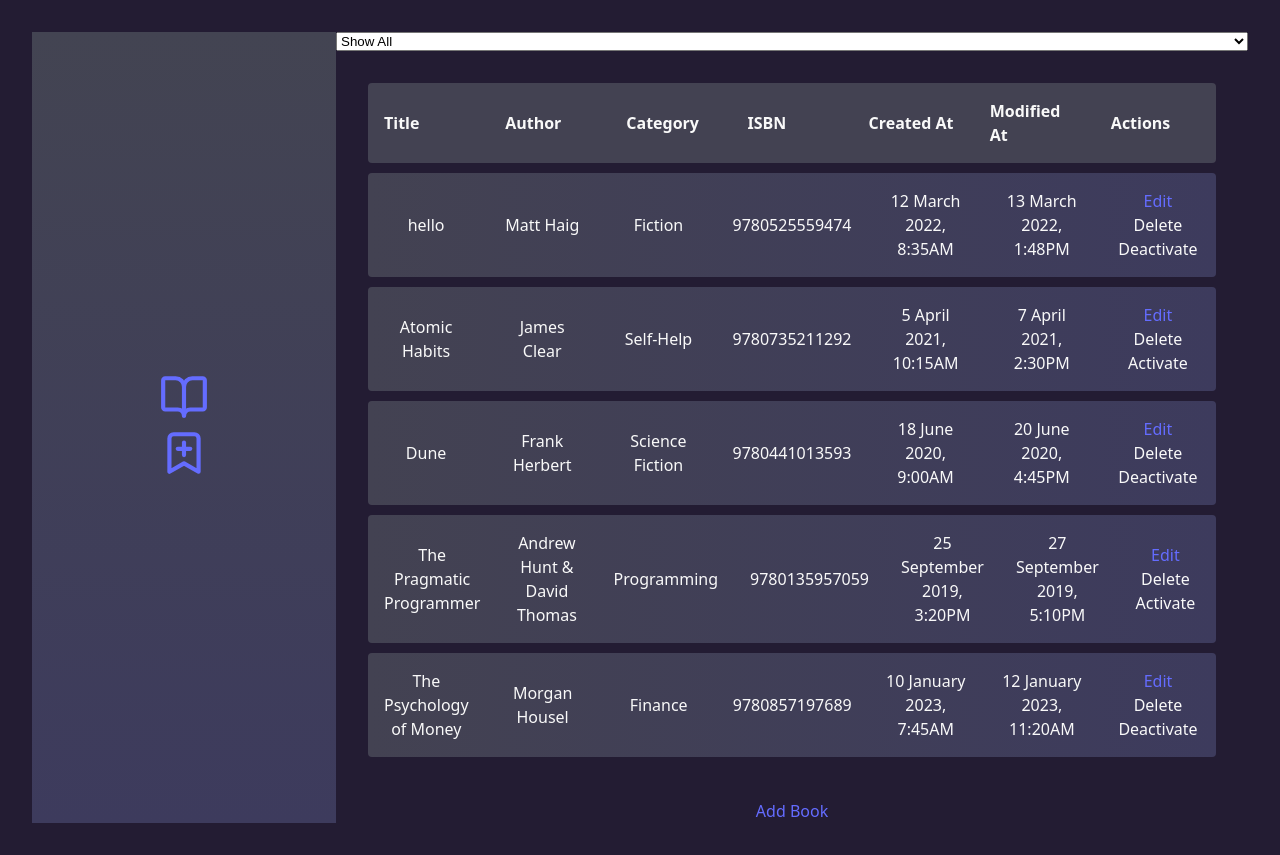
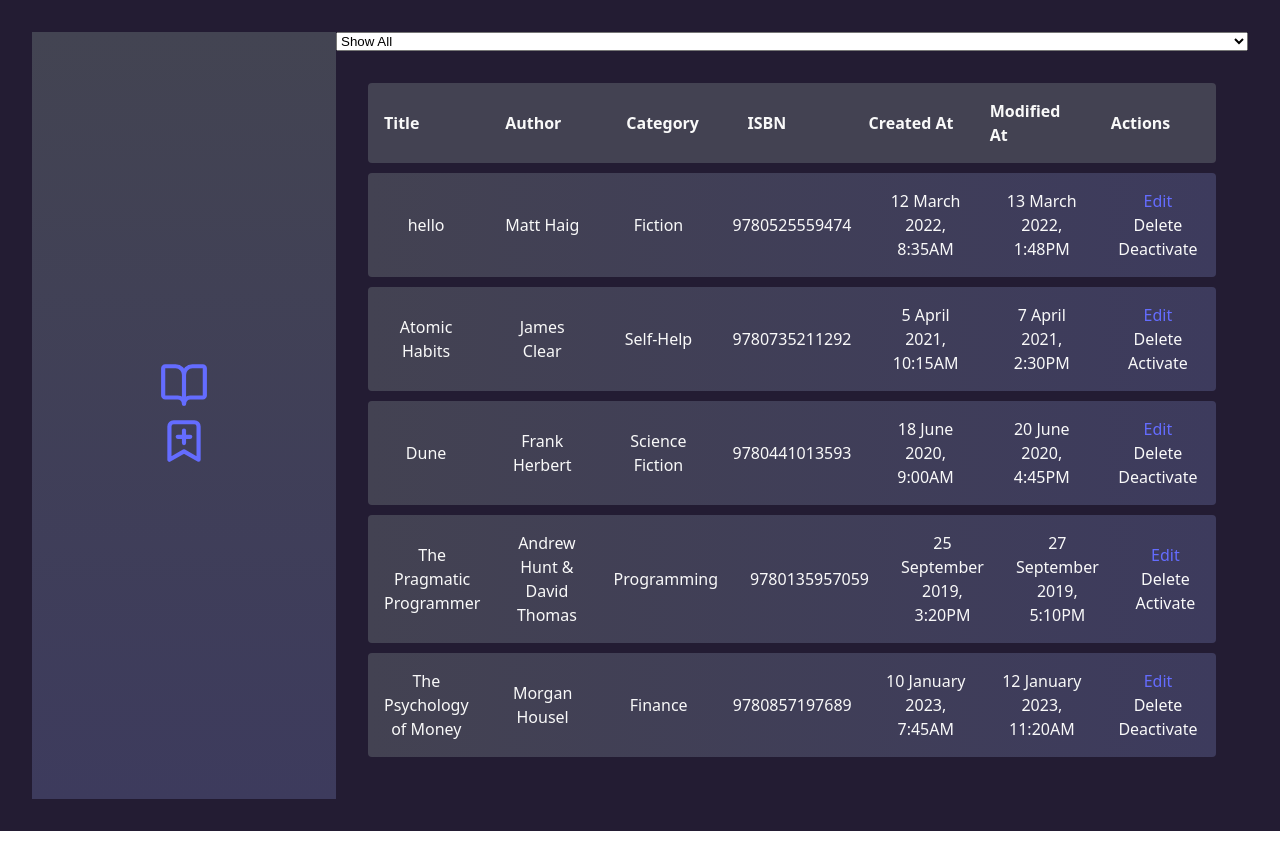
Before and after one commit to ElizaCalmau/books-dashboard-app, a React (Vite) app: page / in a window 1280 px wide. After the commit the page ends 831 px from the top, so only its background shows below. Built offline with nearby package versions, Linux system fonts and the light colour scheme; data requests are answered from the project's data file.

Commit message:
removed Add button

```diff
--- a/src/App.tsx
+++ b/src/App.tsx
@@ -18,7 +18,6 @@ function App() {
         <div className="mainWrapper">
             <Select options={filterOptions} name='filter' value={filter.value} onChange={(e) => handleFilterChange(e, setFilter)} type='select' required={true} />
             <Table books={filteredBooks}/>
-            <ButtonLink text='Add Book' path={id}/>
         </div>
   )
 }
```
